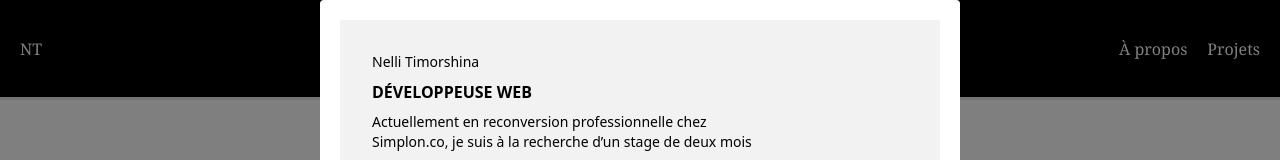
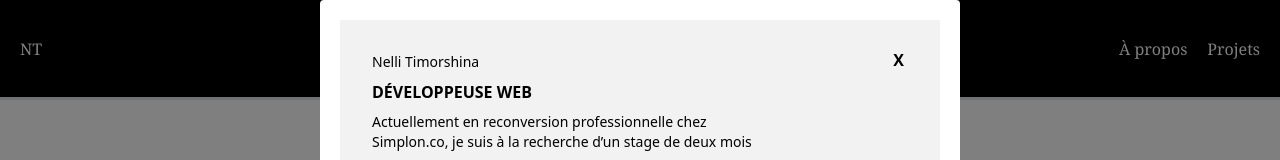
Before and after one commit to Raftouch/nelli-portfolio, a React (Create React App) app: page /projects in a window 1280 px wide. Both pictures are taken after a click on the button 1247 px from the left and 291 px from the top of the page. Shown: the top 160 px of the page. Built offline with nearby package versions, Linux system fonts and the light colour scheme.

Commit message:
:zap: improved functionalities

```diff
--- a/src/App.tsx
+++ b/src/App.tsx
@@ -10,7 +10,7 @@ import ButtonCV from "./components/ButtonCV";
 import { PortfolioContext } from "./context/ModalContext";
 
 function App() {
-  const { modal, close } = useContext(PortfolioContext);
+  const { modal } = useContext(PortfolioContext);
   const [dark, setDark] = useState(false);
   const button = [
     "rounded-full border-white bg-white border-2 w-[50px] hover:bg-slate-500",
@@ -34,7 +34,7 @@ function App() {
       </div>
       <ButtonsLeft />
       {modal && (
-        <Modal onClose={close}>
+        <Modal>
           <Resume />
         </Modal>
       )}
--- a/src/components/Modal.tsx
+++ b/src/components/Modal.tsx
@@ -1,16 +1,18 @@
-import React from "react";
+import React, { useContext } from "react";
+import { PortfolioContext } from "../context/ModalContext";
 
 interface ModalProps {
   children: React.ReactNode;
-  onClose: () => void;
 }
 
-export function Modal({ children, onClose }: ModalProps) {
+export function Modal({ children }: ModalProps) {
+  const { close } = useContext(PortfolioContext);
+
   return (
     <>
       <div
         className="fixed bg-black/50 top-0 right-0 left-0 bottom-0"
-        onClick={onClose}
+        onClick={close}
       />
       <div className="z-20 min-w-[400px] p-5 rounded bg-white text-black absolute top-0 left-1/2 -translate-x-1/2">
         {children}
--- a/src/components/Resume.tsx
+++ b/src/components/Resume.tsx
@@ -1,9 +1,12 @@
-import React from "react";
+import React, { useContext } from "react";
 import { Experience } from "./Experience";
 import { Skills } from "./Skills";
 import { Contact } from "./Contact";
+import { PortfolioContext } from "../context/ModalContext";
 
 export function Resume() {
+  const { close } = useContext(PortfolioContext);
+
   return (
     <div className="bg-black/5">
       <div className="max-w-[450px] flex flex-col gap-2 p-8">
@@ -14,6 +17,12 @@ export function Resume() {
           à la recherche d’un stage de deux mois
         </p>
       </div>
+      <button
+        className="absolute right-10 top-10 px-4 py-2 font-bold hover:text-red-900"
+        onClick={close}
+      >
+        X
+      </button>
       <div className="flex flex-wrap">
         <div className="w-[250px]">
           <Contact />
--- a/src/components/Skills.tsx
+++ b/src/components/Skills.tsx
@@ -13,7 +13,7 @@ export function Skills() {
   const skill = ["flex flex-col gap-4 m-5 pl-4 text-sm"];
 
   return (
-    <div className="flex flex-wrap">
+    <div className="flex flex-col">
       <div>
         <h1 className={heading.join("")}>IT Skills</h1>
         <div className={skill.join("")}>
@@ -34,19 +34,10 @@ export function Skills() {
       </div>
       <div>
         <h1 className={heading.join("")}>Langues</h1>
-        <div className="flex w-[150px]">
-          <div className={skill.join("")}>
-            {languages.map((language) => (
-              <Languages language={language} key={language.id} />
-            ))}
-          </div>
-          {/* <div className={skill.join("text-green-600")}>
-            <p>&#10003;&#10003;&#10003;&#10003;</p>
-            <p>&#10003;&#10003;&#10003;&#10003;</p>
-            <p>&#10003;&#10003;&#10003;&#10003;</p>
-            <p>&#10003;&#10003;&#10003;&#10003;&#10003;</p>
-            <p>&#10003;&#10003;</p>
-          </div> */}
+        <div className={skill.join("")}>
+          {languages.map((language) => (
+            <Languages language={language} key={language.id} />
+          ))}
         </div>
       </div>
       <div>
```
